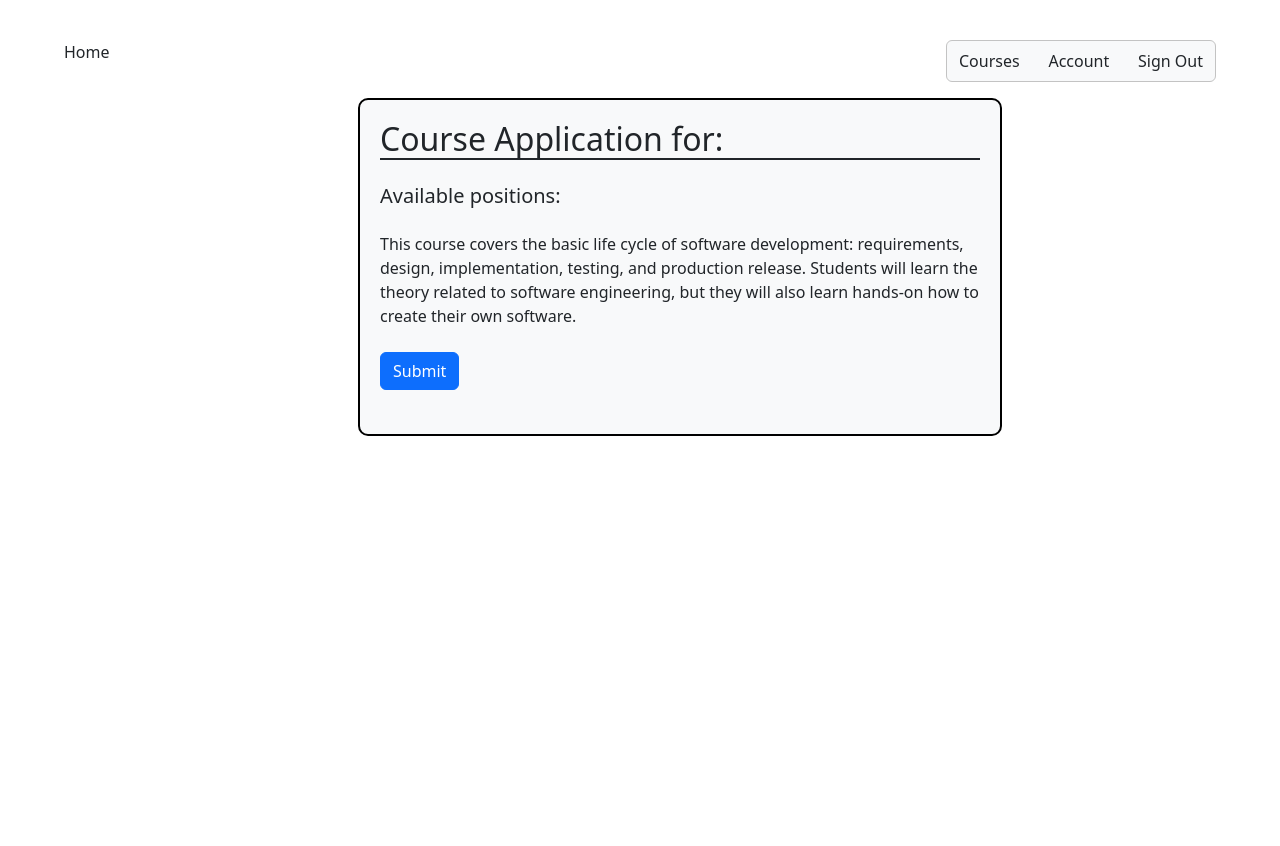
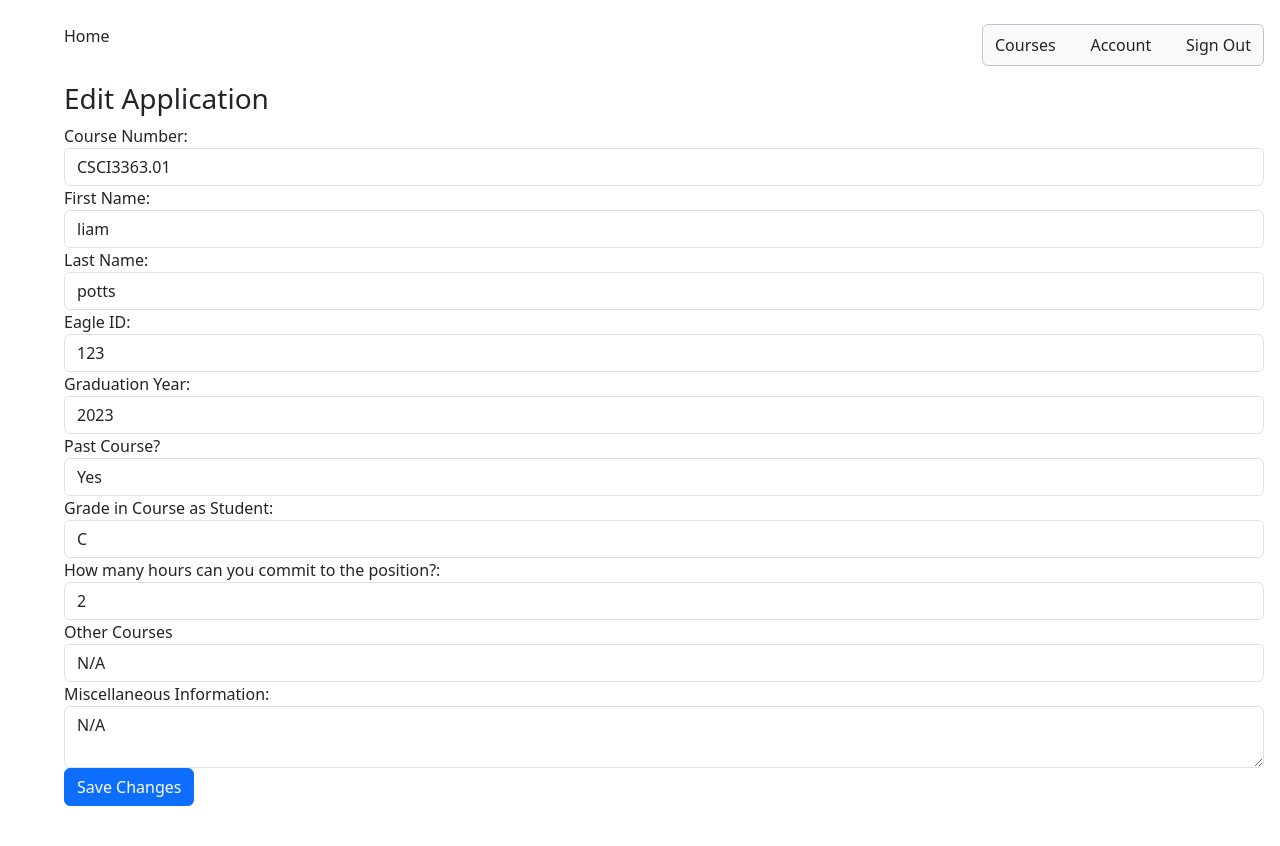
Before and after one commit to CSCI3356Spring2023/TechSupport, a Django app: page /edit_application/1/ in a window 1280 px wide. Before the commit the page ends 436 px from the top, so only its background shows below. Run offline with Django 4.2, Linux system fonts and the light colour scheme; data comes from the database, SQL or seed files in the repository; both versions use the stored data as it was after the commit.

Commit message:
edit application now working

```diff
--- a/TA/studentSummary/views.py
+++ b/TA/studentSummary/views.py
@@ -38,4 +38,8 @@ def edit_application(request, application_id):
 
         return redirect(student_summary_view)
     else:
-        return render(request, "application.html", {"application": application})
+
+        form = ApplicationForm(request.POST)
+        context = {'application': application,
+               'form': form}
+        return render(request, "edit_application.html", context)
--- a/TA/templates/edit_application.html
+++ b/TA/templates/edit_application.html
@@ -1,66 +1,52 @@
-<!DOCTYPE html>
-{% extends 'appbase.html' %} {% block content %} {% load static %}
-<html>
-  <head>
-    <link rel="stylesheet" href="{% static 'application.css' %}" />
-    <title>Applying to a Course</title>
-  </head>
-  <body>
-    <div class="container">
-      <div class="row">
-        <div class="col offset-md-3">
-          <div class="form-group">
-              <form method="post">
-                {% csrf_token %}
-                <h2 class="border-bottom border-2 border-dark mb-4">
-                  Course Application for:
-                </h2>
-                <h5 class="mb-4">
-                  Available positions:
-                </h5>
-                <p class="mb-4">
-                  This course covers the basic life cycle of software development: requirements, design, implementation, testing, and production release. Students will learn the theory related to software engineering, but they will also learn hands-on how to create their own software.
-                </p>
-                <div class="form-group mb-4">
-                  {{ form.course_number.label_tag }} {{ form.course_number }}
-                </div>
-                <div class="form-group mb-4">
-                  {{ form.first_name.label_tag }} {{ form.first_name }}
-                </div>
-                <div class="form-group mb-4">
-                  {{ form.last_name.label_tag }} {{ form.last_name }}
-                </div>
-                <div class="form-group mb-4">
-                  {{ form.eagle_id.label_tag }} {{ form.eagle_id }}
-                </div>
-                <div class="form-group mb-4">
-                  {{ form.grad.label_tag }} {{ form.grad }}
-                </div>
-                <div class="form-group mb-4">
-                  {{ form.past_course.label_tag }} {% for radio in form.past_course %}
-                  <div class="form-check">{{ radio }}</div>
-                  {% endfor %}
-                </div>
-                <div class="form-group mb-4">
-                  {{ form.grade.label_tag }} {{ form.grade }}
-                </div>
-                <div class="form-group mb-4">
-                  {{ form.hours.label_tag }} {{ form.hours }}
-                </div>
-                <div class="form-group mb-4">
-                  {{ form.other_courses.label_tag }} {{ form.other_courses }}
-                </div>
-                <div class="form-group mb-4">
-                  {{ form.misc_information.label_tag }} {{ form.misc_information}}
-                </div>
-                <button type="submit" class="btn btn-primary btn-block mb-4">
-                  Submit
-                </button>
-              </form>
-            </div>
-        </div>
-      </div>
+{% extends 'appbase.html' %}
+
+{% block content %}
+  <h3>Edit Application</h3>
+  <form action="{% url 'edit_application' application.id %}" method="POST">
+    {% csrf_token %}
+    <div class="form-group">
+
+        <label for="course_name">Course Number:</label>
+        <input type="text" name="course_number" id="course_number" value="{{ application.course_number }}" class="form-control" required>
+
+        <label for="course_name">First Name:</label>
+        <input type="text" name="first_name" id="first_name" value="{{ application.first_name }}" class="form-control" required>
+
+        <label for="course_name">Last Name:</label>
+        <input type="text" name="last_name" id="last_name" value="{{ application.last_name }}" class="form-control" required>
+
+        <label for="eagle_id">Eagle ID:</label>
+        <input type="text" name="eagle_id" id="eagle_id" value="{{ application.eagle_id }}" class="form-control" required>
+
+        <label for="grad">Graduation Year:</label>
+        <input type="number" name="grad" id="grad" value="{{ application.grad }}" class="form-control" required>
+
+        <label for="past_course">Past Course? </label>
+        <select name="past_course" id="past_course" class="form-control" required>
+            <option value="yes" {% if application.past_course == 'yes' %}selected{% endif %}>Yes</option>
+            <option value="no" {% if application.past_course == 'no' %}selected{% endif %}>No</option>
+        </select>
+
+        <label for="grade">Grade in Course as Student:</label>
+        <input type="text" name="grade" id="grade" value="{{ application.grade }}" class="form-control" required>
+
+
+        <label for="hours">How many hours can you commit to the position?:</label>
+        <input type="number" name="hours" id="hours" value="{{ application.hours }}" class="form-control" required>
+
+        <label for="other_courses">Other Courses</label>
+        <input type="text" name="other_courses" id="other_courses" value="{{ application.other_courses }}" class="form-control" required>
+
+
+        <label for="misc_information">Miscellaneous Information:</label>
+        <textarea name="misc_information" id="misc_information" class="form-control" required>{{ application.misc_information }}</textarea>
+
+        <!-- <label for="term">Term:</label>
+        <input type="text" name="term" id="term" value="{{ course.term }}" class="form-control" required> -->
+
+
     </div>
-  </body>
-</html>
+
+    <input type="submit" class="btn btn-primary" value="Save Changes">
+  </form>
 {% endblock %}
```
Also changed, not shown: TA/db.sqlite3.
